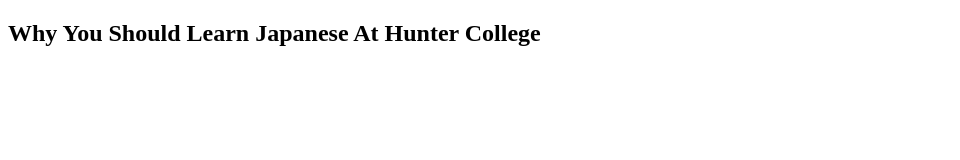
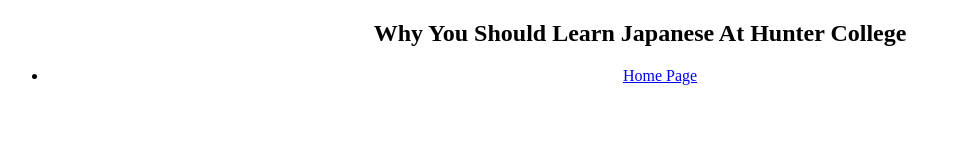
Before and after one commit to ShaniaJ/Japanese-Website, a plain HTML site: page LearnJapanese.html in a window 1280 px wide. Shown: the whole page, without its empty margins (0-960 px from the left). Drawn offline with Linux system fonts and the light colour scheme.

Commit message:
connected japanese html page to css page

```diff
--- a/LearnJapanese.html
+++ b/LearnJapanese.html
@@ -4,11 +4,17 @@
       <meta charset="utf-8">
       <title>Learn Japanese</title>
       <style type="text/css"></style>
+      <link rel="stylesheet" type="text/css" href="css/LearnJapanese.css">
 </head>
 
 <body>
       <nav>
             <h1>Why You Should Learn Japanese At Hunter College</h1>
+            <ul>
+                  <li>
+                        <a href="index.html">Home Page</a>
+                  </li>
+            </ul>
       </nav>
 
 </body>
--- a/css/LearnJapanese.css
+++ b/css/LearnJapanese.css
@@ -1,5 +1,5 @@
 body {
-
+  text-align: center;
 }
 
 a {
```
